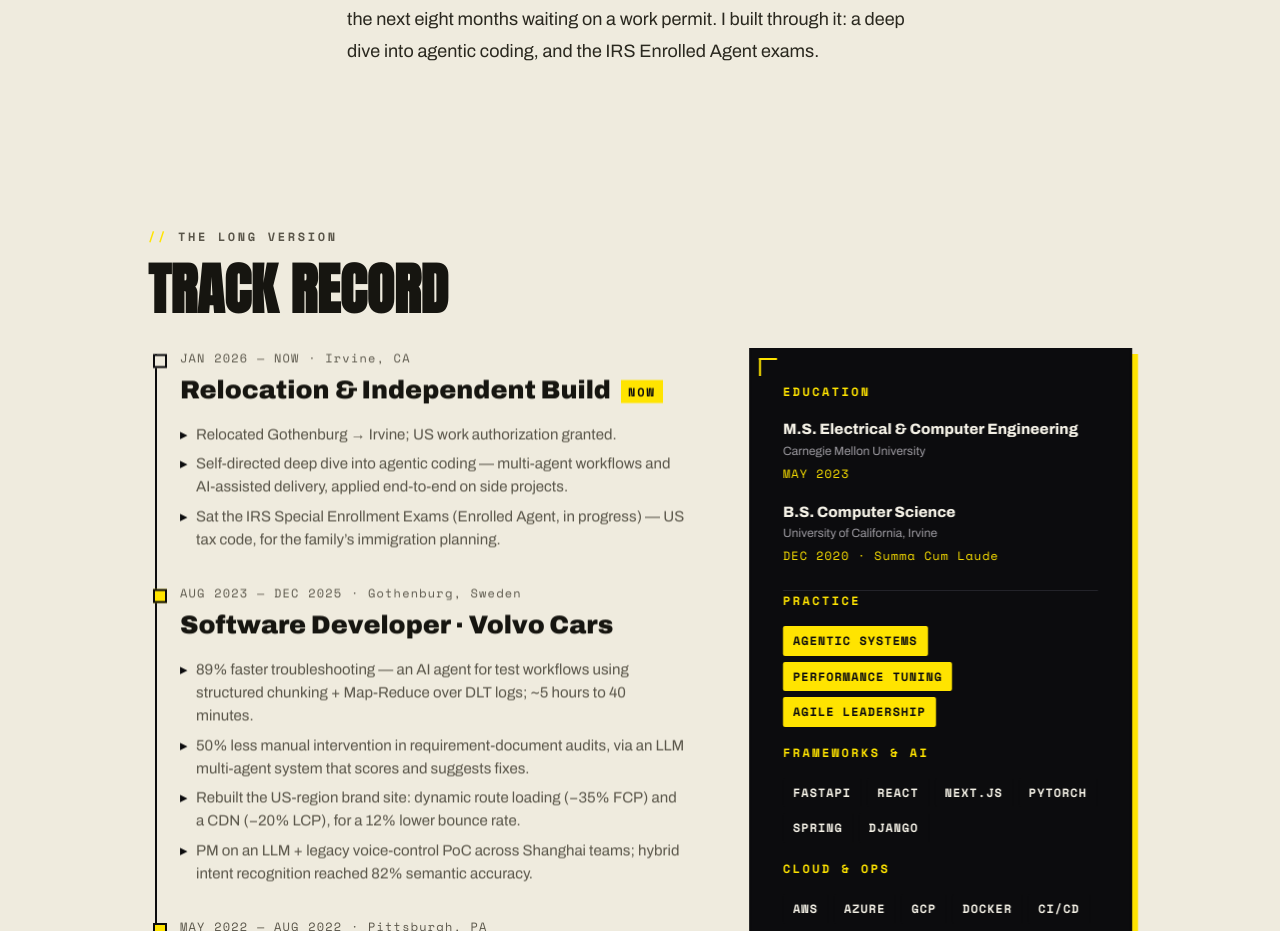
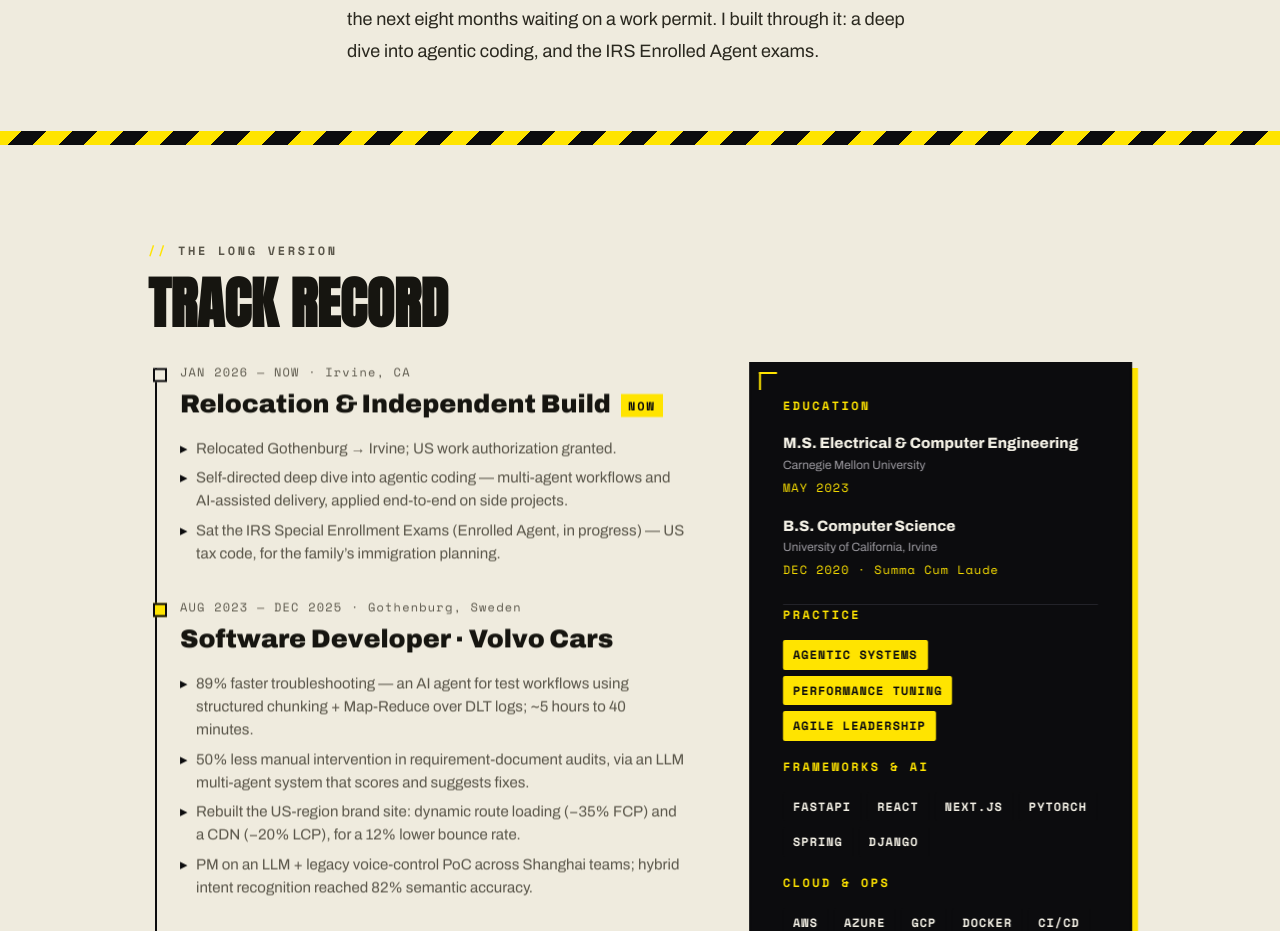
Before and after one commit to AmosChenZixuan/AmosChenZixuan.github.io, a React (Vite) app: page /about in a window 1280 px wide. Shown: the part 1124-2055 px from the top of the page. Built offline with nearby package versions, Linux system fonts and the light colour scheme.

Commit message:
feat(about): a caution bar between the short and long version
The two halves ran into each other with nothing but whitespace. Same
divider the home page uses between its sections.

```diff
--- a/src/pages/About.tsx
+++ b/src/pages/About.tsx
@@ -36,6 +36,8 @@ export default function About() {
           {profile.aboutBio.map(t => <p key={t.slice(0, 24)}>{t}</p>)}
         </div>
       </section>
+
+      <Reveal type="wipe" className="caution-bar" />
 
       <section className="track">
         <div className="container">
```
